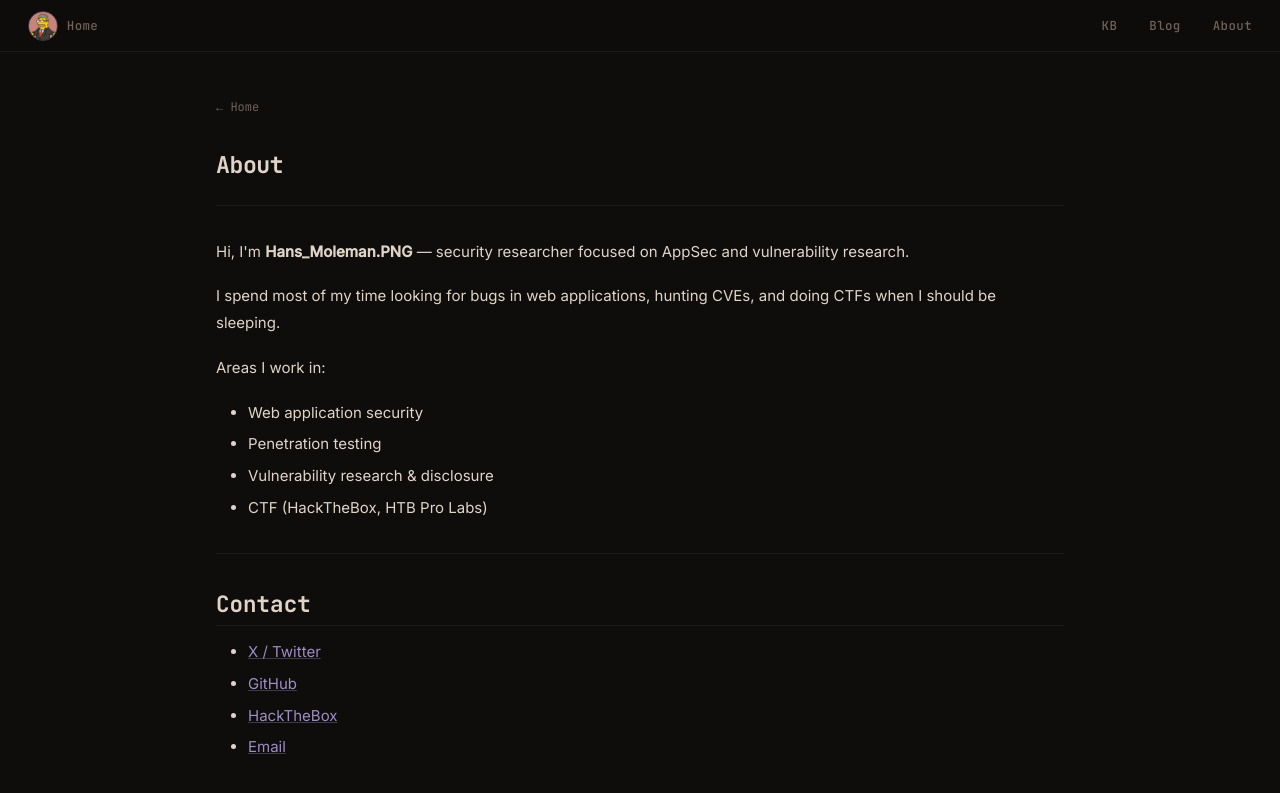
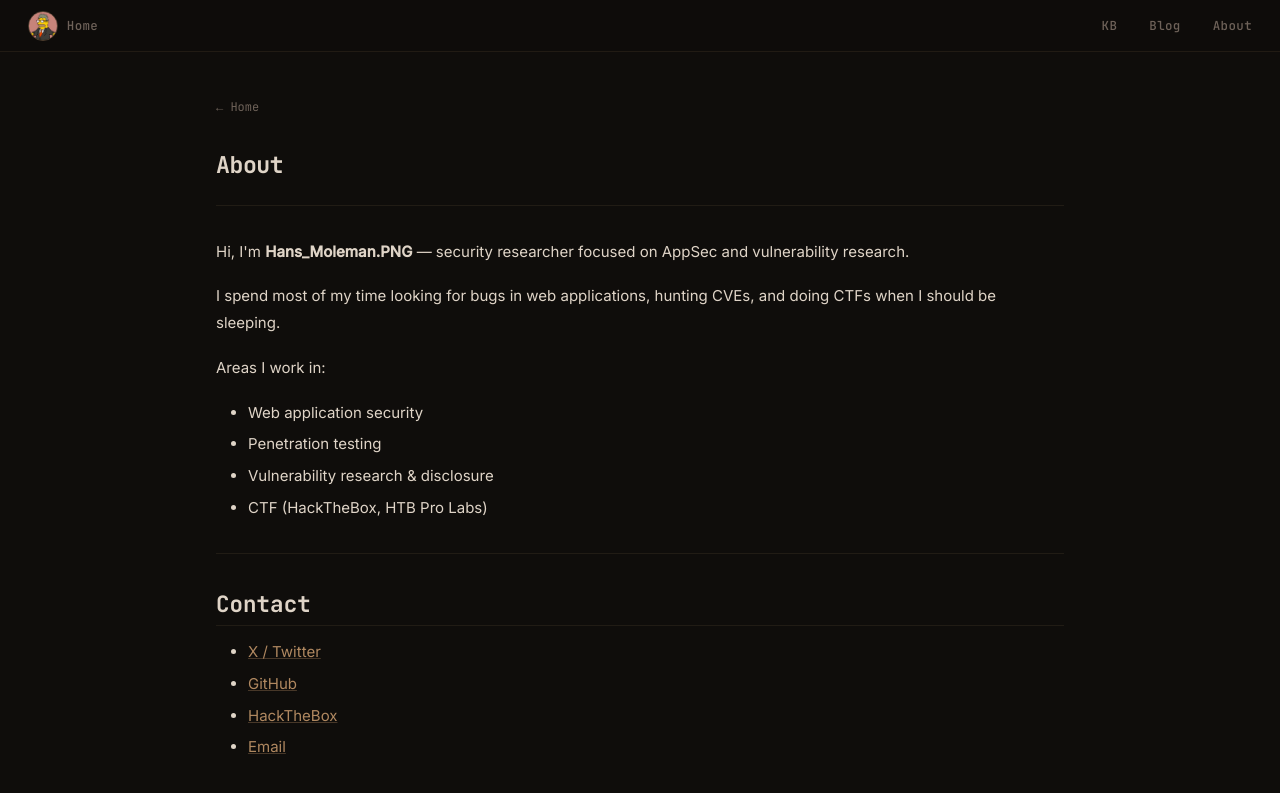
Before and after one commit to HansMolemanPNG/hansmolemanpng.github.io, an MkDocs documentation site: the page built from docs/about.md, in a window 1280 px wide. Shown: the top 793 px of the page. Built offline with MkDocs 1.6.1, drawn with Linux system fonts in a browser that asks for light colours.

Commit message:
feat: warm accent palette + unified KB terracotta inline accent
- --accent changed from purple to muted orange #c49870 (HSL 29°,42%,60%)
  warms up the full site: nav hovers, filter tabs, post titles, borders
- --border / --border-hover derived from orange instead of purple
- --kb-accent: #b08860 (terracotta) — all KB inline accents now unified:
  inline code, links, blockquotes, TOC active/hover, copy buttons, back-link
- .article-subtitle border keeps var(--cat-color) — per-category, not text
- --col-web changed to olive green #9aaa60 (injection attacks)

https://claude.ai/code/session_01RWbAATV4kevBpXqRkr7eSj

```diff
--- a/docs/assets/style.css
+++ b/docs/assets/style.css
@@ -9,10 +9,10 @@
   --surface2:     #1d1a16;
   --text:         #dfd4c7;
   --muted:        #6e6259;
-  --accent:       #9b8ec4;
-  --accent-hover: #ada2cf;
-  --border:       #9b8ec41a;
-  --border-hover: rgba(155, 142, 196, 0.35);
+  --accent:       #c49870;
+  --accent-hover: #d4a880;
+  --border:       rgba(196, 152, 112, 0.10);
+  --border-hover: rgba(196, 152, 112, 0.35);
 
   --writeup:      #f5a742;
   --cve:          #e05252;
@@ -22,7 +22,7 @@
    --inter:       #f5a742;
    --advanced:    #c23b22;
 
-  --col-web:       #b08860;
+  --col-web:       #9aaa60;  /* olive green — injection attacks */
   --col-crypto:    #9878cc;
   --col-binary:    #68aab8;
   --col-network:   #7a9ec4;
@@ -31,6 +31,8 @@
   --col-re:        #b09050;
   --col-server:    #d07898;
   --col-forensics: #78b8c4;
+
+  --kb-accent: #b08860;  /* terracotta — unified KB inline accent */
 
   --font-mono: 'JetBrains Mono', 'Fira Code', monospace;
   --font-sans: 'Inter', -apple-system, system-ui, sans-serif;
@@ -613,7 +615,7 @@ img { max-width: 100%; display: block; }
   margin-bottom: 1.75rem;
   transition: color .15s;
 }
-.back-link:hover { color: var(--cat-color, var(--accent)); }
+.back-link:hover { color: var(--kb-accent); }
 
 .article-title {
   font-family: var(--font-mono);
@@ -685,7 +687,7 @@ img { max-width: 100%; display: block; }
 
 .article-content p { margin-bottom: 1.1rem; }
 
-.article-content a { color: var(--cat-color, var(--accent)); text-decoration: underline; text-decoration-color: color-mix(in srgb, var(--cat-color, var(--accent)) 35%, transparent); }
+.article-content a { color: var(--kb-accent); text-decoration: underline; text-decoration-color: color-mix(in srgb, var(--kb-accent) 35%, transparent); }
 .article-content a:hover { filter: brightness(1.18); }
 
 .article-content ul,
@@ -714,7 +716,7 @@ img { max-width: 100%; display: block; }
   font-family: var(--font-mono);
   font-size: .85em;
   background: var(--surface2);
-  color: var(--cat-color, var(--accent));
+  color: var(--kb-accent);
   padding: .15em .38em;
   border-radius: 3px;
   font-feature-settings: "liga" 0, "calt" 0;
@@ -834,11 +836,11 @@ img { max-width: 100%; display: block; }
   transition: opacity .15s, color .15s;
   line-height: 1.4;
 }
-.copy-btn:hover    { opacity: 1; color: var(--cat-color, var(--accent)); }
-.copy-btn.is-copied { opacity: 1; color: var(--cat-color, var(--accent)); }
+.copy-btn:hover    { opacity: 1; color: var(--kb-accent); }
+.copy-btn.is-copied { opacity: 1; color: var(--kb-accent); }
 
 .article-content blockquote {
-  border-left: 3px solid var(--cat-color, var(--accent));
+  border-left: 3px solid var(--kb-accent);
   padding: .25rem 0 .25rem 1rem;
   color: var(--muted);
   margin: 1.25rem 0;
@@ -1093,8 +1095,8 @@ img { max-width: 100%; display: block; }
   padding-top: 0;
   margin-top: 0;
 }
-.kb-toc-h1:hover   { color: var(--cat-color, var(--accent)); }
-.kb-toc-h1.is-active { color: var(--cat-color, var(--accent)); }
+.kb-toc-h1:hover   { color: var(--kb-accent); }
+.kb-toc-h1.is-active { color: var(--kb-accent); }
 
 .kb-toc-children {
   list-style: none;
@@ -1114,8 +1116,8 @@ img { max-width: 100%; display: block; }
   line-height: 1.35;
   transition: color .15s, border-color .15s;
 }
-.kb-toc-h2:hover    { color: var(--cat-color, var(--accent)); border-left-color: var(--cat-color, var(--accent)); }
-.kb-toc-h2.is-active { color: var(--cat-color, var(--accent)); border-left-color: var(--cat-color, var(--accent)); }
+.kb-toc-h2:hover    { color: var(--kb-accent); border-left-color: var(--kb-accent); }
+.kb-toc-h2.is-active { color: var(--kb-accent); border-left-color: var(--kb-accent); }
 
 /* Hidden by search */
 .kb-toc-section.is-hidden     { display: none; }
```
